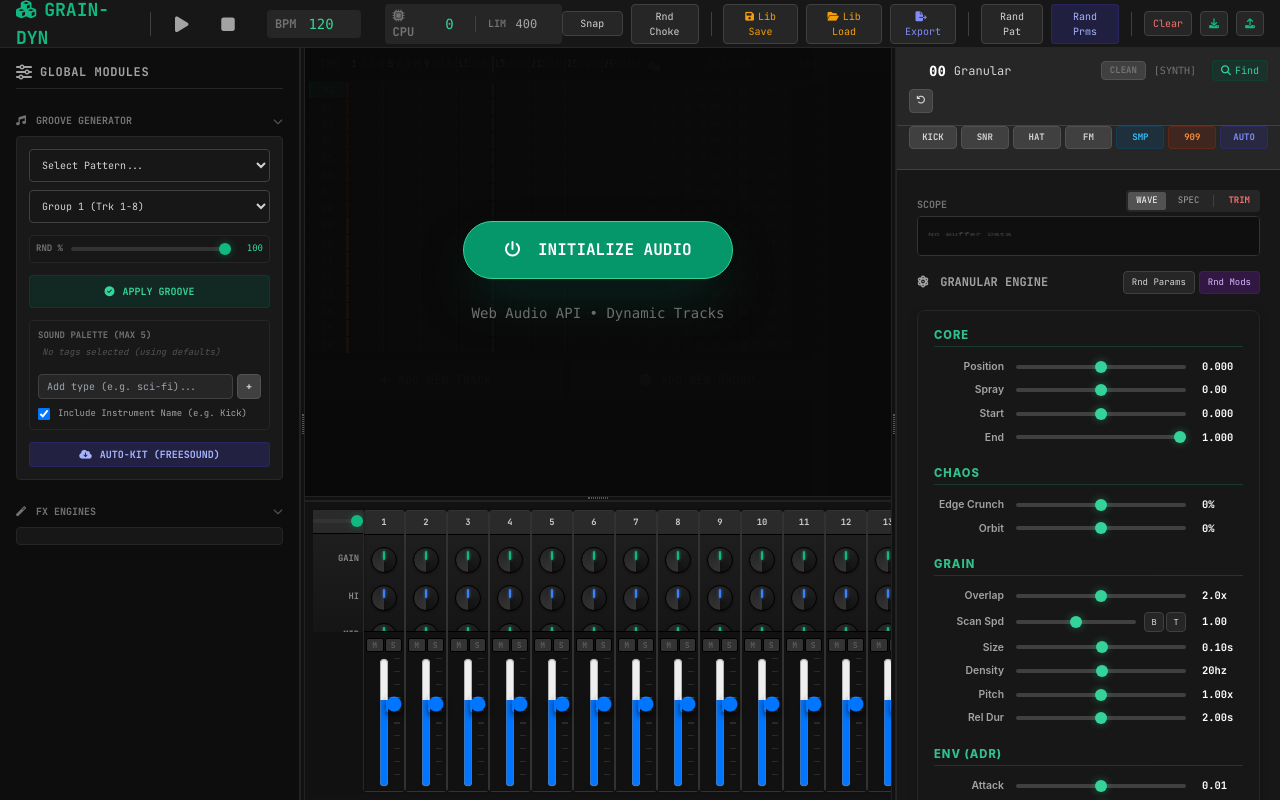
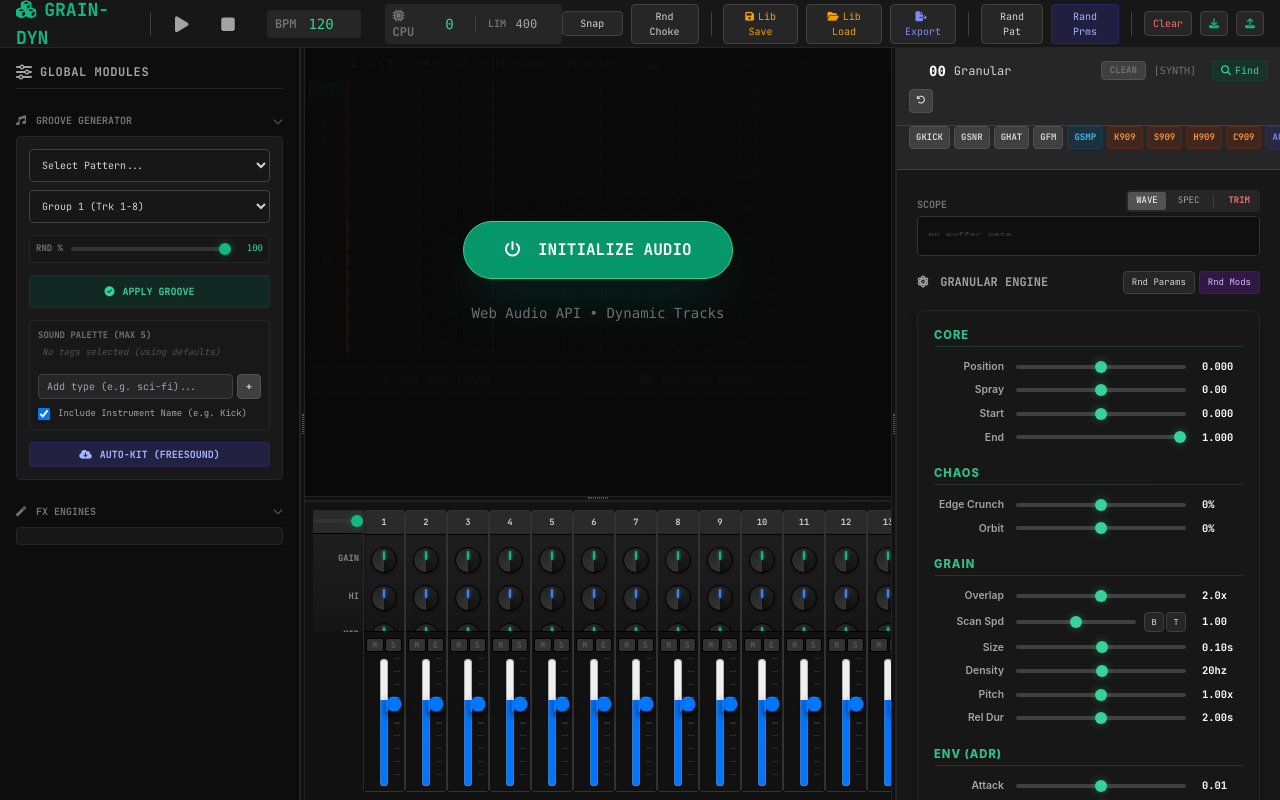
Before and after one commit to stiiif/BeatOS, a plain HTML site: page index.html in a window 1280 px wide. Drawn offline with nearby package versions, Linux system fonts and the light colour scheme.

Commit message:
test index

```diff
--- a/index.html
+++ b/index.html
@@ -205,12 +205,15 @@
             <div class="px-3 pb-3 bg-neutral-800 border-b border-neutral-700 flex flex-col gap-2">
                  <!-- Generator Row -->
                  <div class="flex gap-1 w-full justify-between">
-                    <button class="sound-gen-btn text-[9px] font-bold bg-neutral-700 hover:bg-neutral-600 text-neutral-300 px-1.5 py-1 rounded transition border border-neutral-600 flex-1 text-center" data-type="kick">KICK</button>
-                    <button class="sound-gen-btn text-[9px] font-bold bg-neutral-700 hover:bg-neutral-600 text-neutral-300 px-1.5 py-1 rounded transition border border-neutral-600 flex-1 text-center" data-type="snare">SNR</button>
-                    <button class="sound-gen-btn text-[9px] font-bold bg-neutral-700 hover:bg-neutral-600 text-neutral-300 px-1.5 py-1 rounded transition border border-neutral-600 flex-1 text-center" data-type="hihat">HAT</button>
-                    <button class="sound-gen-btn text-[9px] font-bold bg-neutral-700 hover:bg-neutral-600 text-neutral-300 px-1.5 py-1 rounded transition border border-neutral-600 flex-1 text-center" data-type="texture">FM</button>
-                    <button id="loadSampleBtnInline" class="text-[9px] font-bold bg-sky-900/30 text-sky-400 border-sky-900/50 hover:bg-neutral-600 px-1.5 py-1 rounded transition border flex-1 text-center">SMP</button>
-                    <button id="load909Btn" class="text-[9px] font-bold bg-orange-900/30 text-orange-400 border-orange-900/50 hover:bg-neutral-600 px-1.5 py-1 rounded transition border flex-1 text-center">909</button>
+                    <button class="sound-gen-btn text-[9px] font-bold bg-neutral-700 hover:bg-neutral-600 text-neutral-300 px-1.5 py-1 rounded transition border border-neutral-600 flex-1 text-center" data-type="kick">GKICK</button>
+                    <button class="sound-gen-btn text-[9px] font-bold bg-neutral-700 hover:bg-neutral-600 text-neutral-300 px-1.5 py-1 rounded transition border border-neutral-600 flex-1 text-center" data-type="snare">GSNR</button>
+                    <button class="sound-gen-btn text-[9px] font-bold bg-neutral-700 hover:bg-neutral-600 text-neutral-300 px-1.5 py-1 rounded transition border border-neutral-600 flex-1 text-center" data-type="hihat">GHAT</button>
+                    <button class="sound-gen-btn text-[9px] font-bold bg-neutral-700 hover:bg-neutral-600 text-neutral-300 px-1.5 py-1 rounded transition border border-neutral-600 flex-1 text-center" data-type="texture">GFM</button>
+                    <button id="loadSampleBtnInline" class="text-[9px] font-bold bg-sky-900/30 text-sky-400 border-sky-900/50 hover:bg-neutral-600 px-1.5 py-1 rounded transition border flex-1 text-center">GSMP</button>
+                    <button id="load909Btn" class="text-[9px] font-bold bg-orange-900/30 text-orange-400 border-orange-900/50 hover:bg-neutral-600 px-1.5 py-1 rounded transition border flex-1 text-center">K909</button>
+                    <button id="load909Btn" class="text-[9px] font-bold bg-orange-900/30 text-orange-400 border-orange-900/50 hover:bg-neutral-600 px-1.5 py-1 rounded transition border flex-1 text-center">S909</button>
+                    <button id="load909Btn" class="text-[9px] font-bold bg-orange-900/30 text-orange-400 border-orange-900/50 hover:bg-neutral-600 px-1.5 py-1 rounded transition border flex-1 text-center">H909</button>
+                    <button id="load909Btn" class="text-[9px] font-bold bg-orange-900/30 text-orange-400 border-orange-900/50 hover:bg-neutral-600 px-1.5 py-1 rounded transition border flex-1 text-center">C909</button>
                     <button id="loadAutoBtn" class="text-[9px] font-bold bg-indigo-900/30 text-indigo-400 border-indigo-900/50 hover:bg-neutral-600 px-1.5 py-1 rounded transition border flex-1 text-center">AUTO</button>
                  </div>
 
```
